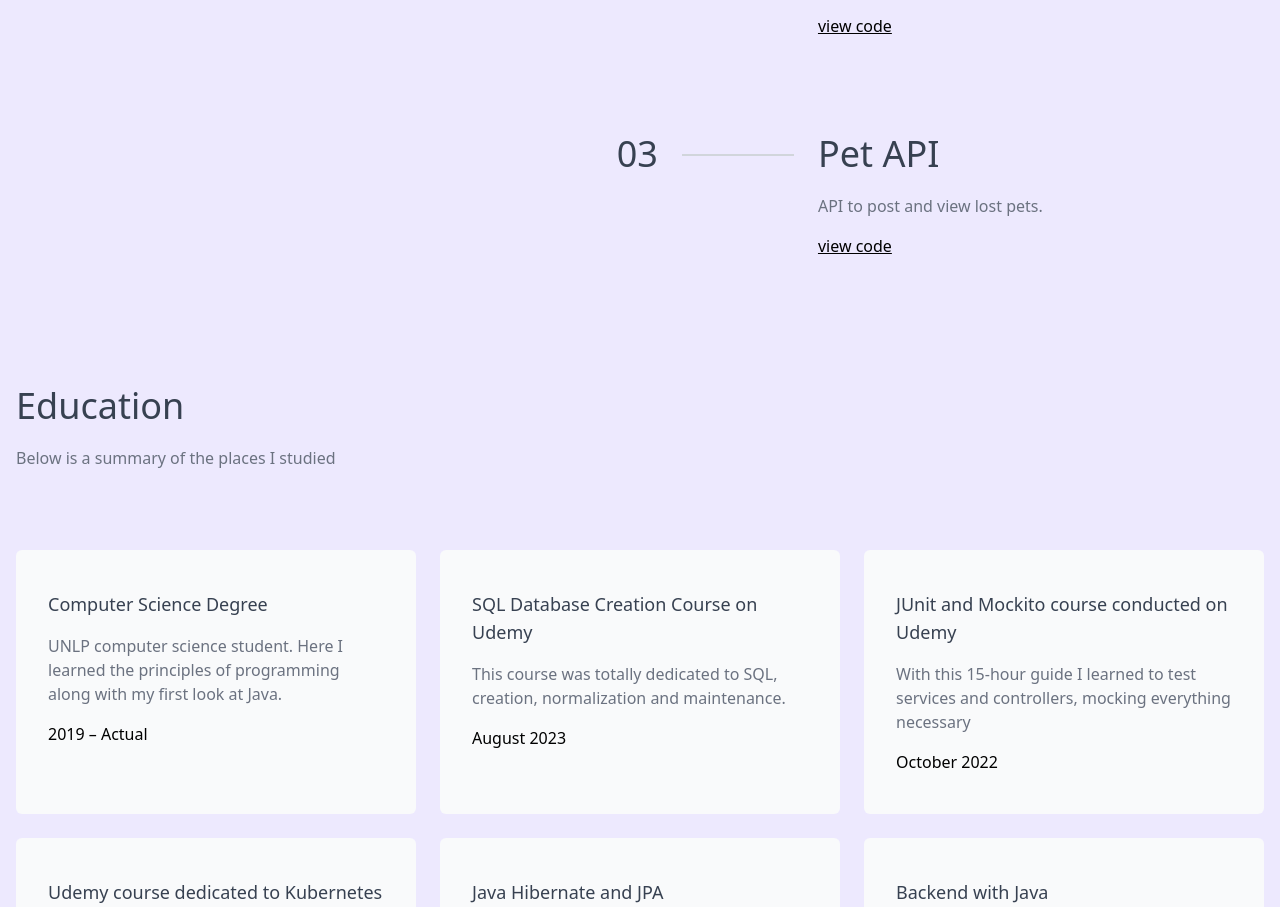
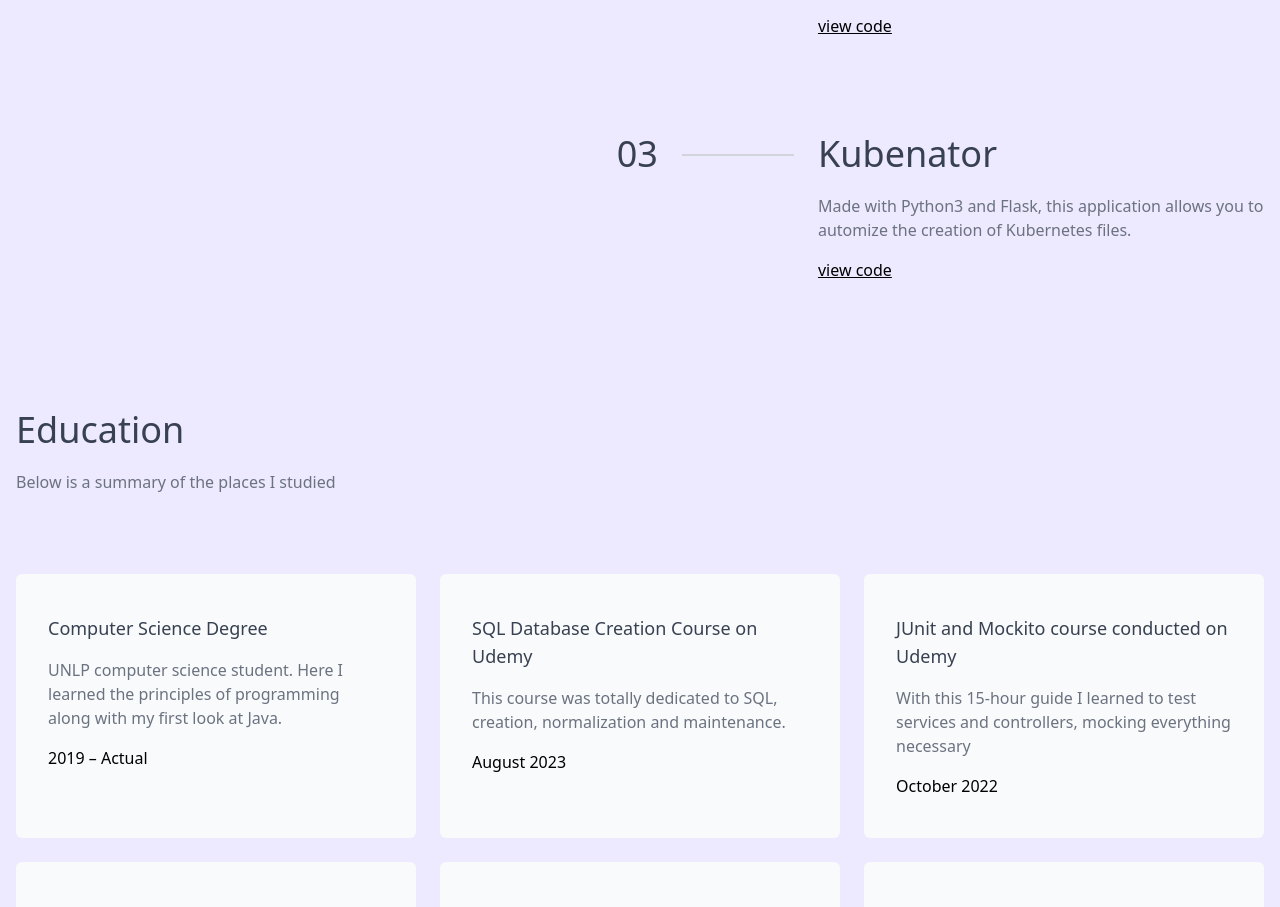
Before and after one commit to luciapaulinapereyra/portfolio, a Next.js app: page / in a window 1280 px wide. Shown: the part 1340-2247 px from the top of the page. Built offline with nearby package versions, Linux system fonts and the light colour scheme.

Commit message:
adding new project

```diff
--- a/app/page.tsx
+++ b/app/page.tsx
@@ -229,16 +229,17 @@ const Page = async () => {
 
                 <div>
                   <h1 className="font-normal text-gray-700 text-3xl md:text-4xl mb-5">
-                    Pet API
+                    Kubenator
                   </h1>
 
                   <p className="font-normal text-gray-500 text-sm md:text-base">
-                    API to post and view lost pets.
+                    Made with Python3 and Flask, this application allows you to <br></br>
+                    automize the creation of Kubernetes files.
                   </p>
 
                   <div className="flex gap-2 mt-4">
                     <Link
-                      href="https://github.com/luciapaulinapereyra/pet-app"
+                      href="https://github.com/luciapaulinapereyra/kubenator"
                       target="_blank"
                       className="underline cursor-pointer"
                     >
```
